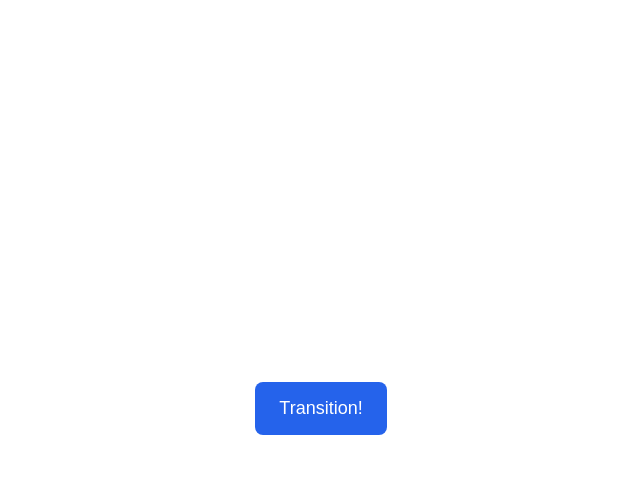
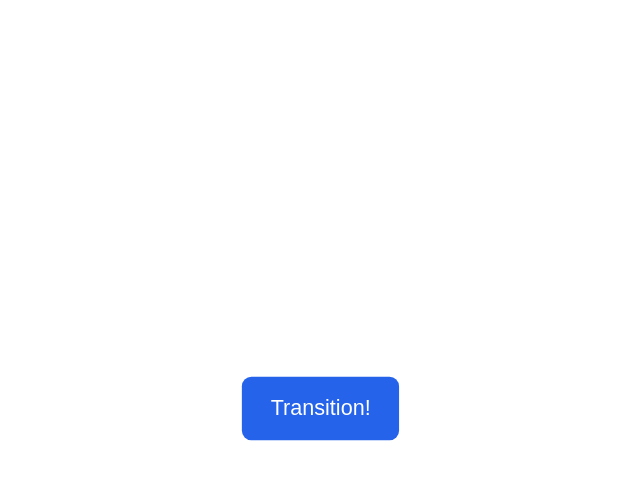
Before and after one commit to karimrashid/solved-css-exercises, a plain HTML site: page animation/01-button-hover/index.html in a window 1280 px wide. In both pictures the pointer is over the button "Transition!". Shown: the whole page, without its empty margins (327-967 px from the left). Drawn offline with Linux system fonts and the light colour scheme.

Commit message:
solved 01 hover button animations

```diff
--- a/animation/01-button-hover/style.css
+++ b/animation/01-button-hover/style.css
@@ -17,3 +17,7 @@ button {
   padding: 16px 24px;
   text-align: center;
 }
+
+button:hover {
+  transform: scale(1.2);
+}
```
